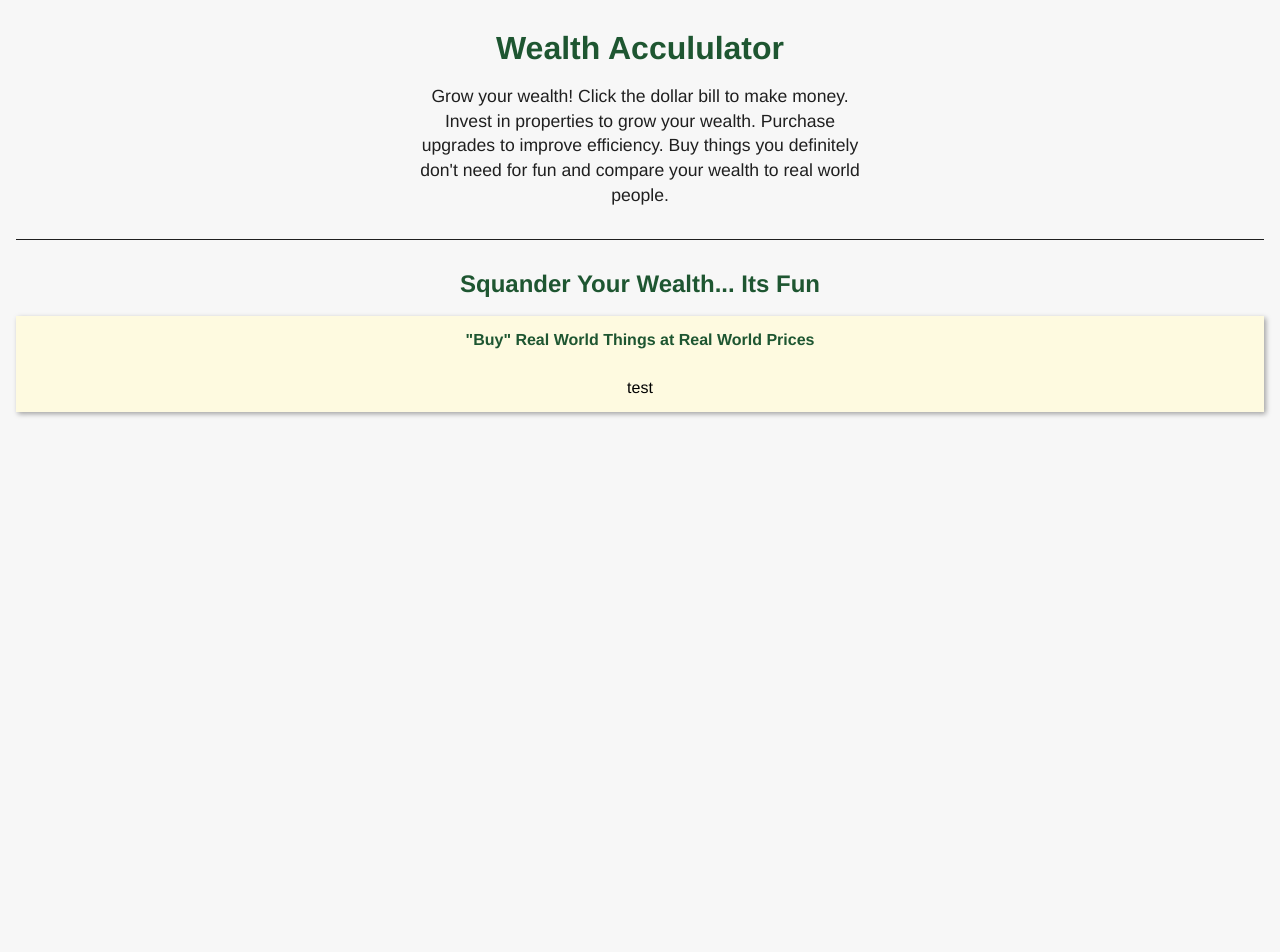
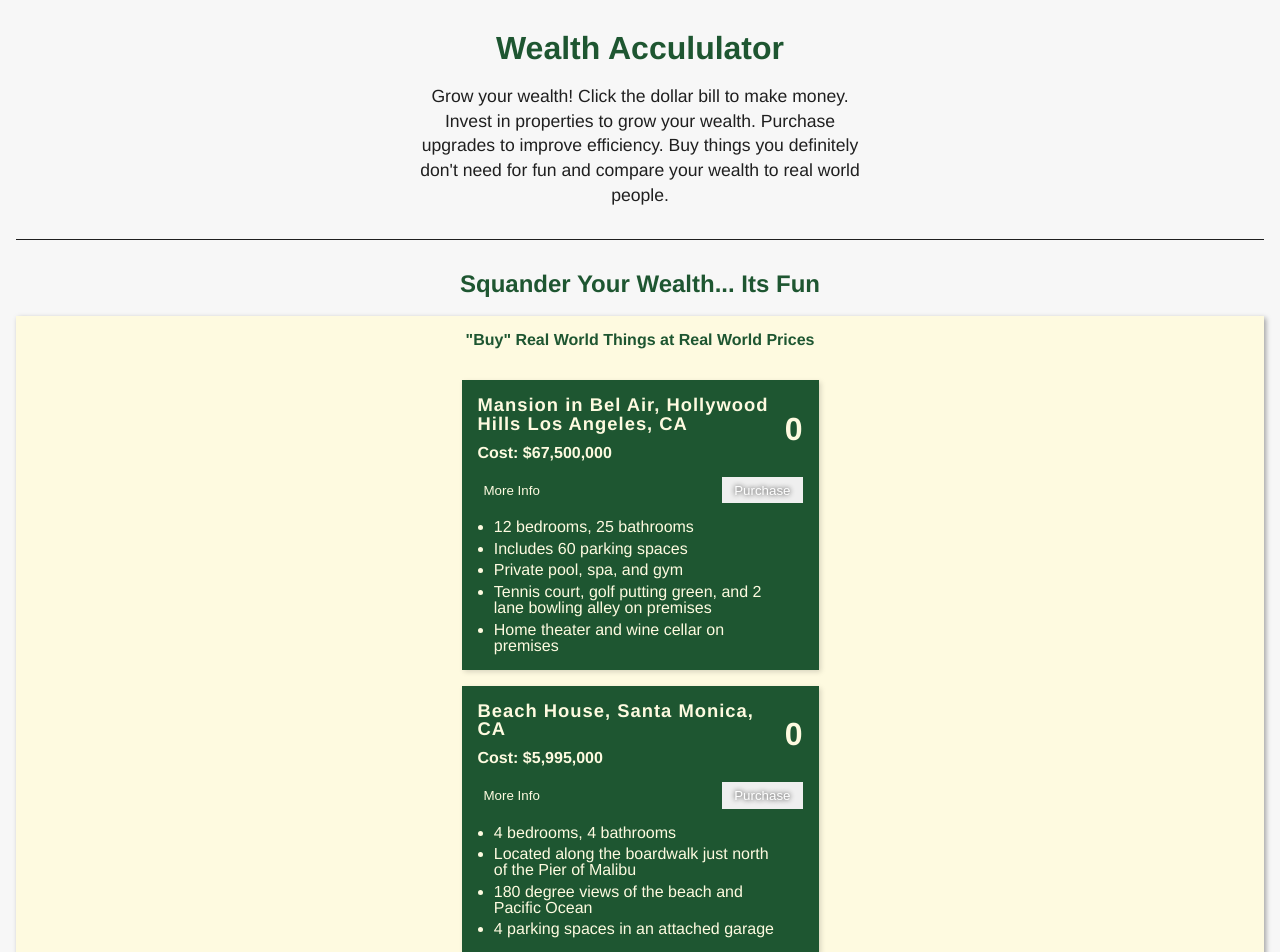
Before and after one commit to dkersten/accumulator-game-vue, a Vue app: page / in a window 1280 px wide. Shown: the top 952 px of the page. Before the commit the page ends 800 px from the top, so only its background shows below. Built offline with nearby package versions, Linux system fonts and the light colour scheme.

Commit message:
worked on rw purchase card component

```diff
--- a/src/components/RWPurchaseCard.vue
+++ b/src/components/RWPurchaseCard.vue
@@ -1,6 +1,31 @@
 <template>
-    <div class="rw-purchase-card">
-
+    <div>
+        <div v-for="property in properties" :key="property.num" class="rw-purchase-card">
+            <div class="top">
+                <div class="left">
+                    <h3>{{property.title}}</h3>
+                    <span class="cost">
+                        Cost: $<span class="price">{{property.price.toLocaleString()}}</span>
+                    </span>
+                </div>
+                <div class="right">
+                    <span class="quantity">0</span>
+                </div>
+            </div>
+            <div class="bottom">
+                <div class="button-container">
+                    <button class="more-info">More Info</button>
+                    <button class="buy">Purchase</button>
+                </div>
+                <div class="more-info-container">
+                    <ul>
+                        <li v-for="feature in property.features" :key="feature">
+                            {{feature}}
+                        </li>
+                    </ul>
+                </div>
+            </div>
+        </div>
     </div>
 </template>
 
@@ -9,6 +34,70 @@ export default {
     name: 'RWPurchaseCard',
     components: {
 
+    },
+
+    data() {
+        return {
+            properties: [
+                {
+                    num: 1,
+                    title: "Mansion in Bel Air, Hollywood Hills Los Angeles, CA",
+                    price: 67500000,
+                    features: [
+                        "12 bedrooms, 25 bathrooms",
+                        "Includes 60 parking spaces",
+                        "Private pool, spa, and gym",
+                        "Tennis court, golf putting green, and 2 lane bowling alley on premises",
+                        "Home theater and wine cellar on premises"
+                    ]
+                },
+                {
+                    num: 2,
+                    title: "Beach House, Santa Monica, CA",
+                    price: 5995000,
+                    features: [
+                        "4 bedrooms, 4 bathrooms",
+                        "Located along the boardwalk just north of the Pier of Malibu",
+                        "180 degree views of the beach and Pacific Ocean",
+                        "4 parking spaces in an attached garage"
+                    ]
+                },
+                {
+                    num: 3,
+                    title: "Mansion in La Jolla, San Diego, CA",
+                    price: 26900000,
+                    features: [
+                        "4 bedrooms, 6 bathrooms",
+                        "Oceanfront beach house on the white sands of La Jolla Shores",
+                        "Private views of the Pacific Ocean",
+                        "4 Car Attached Garage",
+                        "1275 square foot deck facing the ocean"
+                    ]
+                },
+                {
+                    num: 4,
+                    title: "Pethouse in NY, NY",
+                    price: 90000000,
+                    features: [
+                        "6 bedrooms, 8 bathrooms",
+                        "82nd floor Penthouse 3 blocks from Central Park",
+                        "360 degree views of NYC",
+                        "Indoor pool, fitness center, spa and other amenities on premises"
+                    ]
+                },
+                {
+                    num: 5,
+                    title: "Mansion on Bird Key, Sarasota, FL",
+                    price: 6500000,
+                    features: [
+                        "4 bedrooms, 6 bathrooms",
+                        "Waterfront property with private dock",
+                        "Private swimming pool and hot tub overlooking the water",
+                        "Access to community clubhouse and tennis courts"
+                    ]
+                }
+            ]
+        }
     }
 }
 </script>
@@ -19,7 +108,107 @@ export default {
     @import '../assets/scss/mixins.scss';
 
     .rw-purchase-card {
+      padding: 1rem;
+      margin: 0 auto 1rem;
+      background: $color-green-dark;
+      max-width: 325px;
+      box-shadow: $box-shadow-sm-subtle;
 
+      .top {
+        display: flex;
+        justify-content: space-between;
+        align-items: center;
+
+        .left {
+          h3 {
+            color: $color-cream;
+            font-weight: 700;
+            letter-spacing: 1px;
+            font-size: 1.15rem;
+            margin-bottom: 0.75rem;
+          }
+
+          .cost {
+            color: $color-cream;
+            font-weight: 700;
+          }
+        }
+
+        .right {
+          margin-left: 0.5rem;
+          .quantity {
+            font-weight: 700;
+            font-size: 2rem;
+            color: $color-cream;
+          }
+        }
+      }
+
+      .bottom {
+        margin-top: 1rem;
+        text-align: center;
+
+        .button-container {
+          display: flex;
+          flex-wrap: wrap;
+          justify-content: space-between;
+        }
+
+        button.more-info {
+          background: none;
+          color: $color-cream;
+          border: none;
+
+          &:hover {
+            cursor: pointer;
+          }
+        }
+
+        button.buy {
+          color: $color-white;
+          text-shadow: 0 0 5px $color-grey-dark;
+          border: none;
+          padding: 0.35rem 0.75rem;
+
+          &:hover {
+            cursor: pointer;
+          }
+        }
+
+        button.buy.enabled {
+          background: $color-green-bright;
+        }
+
+        button.buy.disabled {
+          background: $color-red;
+          cursor: not-allowed;
+        }
+
+        .more-info-container {
+          &.hide {
+            display: none;
+          }
+
+          &.show {
+            display: block;
+          }
+
+          width: 90%;
+          margin: 1rem auto 0;
+          * {
+            color: $color-cream;
+          }
+
+          ul {
+            text-align: left;
+            list-style: disc;
+
+            li:not(:last-of-type) {
+              margin-bottom: 0.35rem;
+            }
+          }
+        }
+      }
     }
 
 </style>
--- a/src/containers/RWPurchases.vue
+++ b/src/containers/RWPurchases.vue
@@ -2,17 +2,19 @@
     <section class="rw-purchases">
         <h3>"Buy" Real World Things at Real World Prices</h3>
         <div class="rw-purchases-container">
-            test
+            <RWPurchaseCard></RWPurchaseCard>
         </div>
     </section>
 </template>
 
 <script>
 
+import RWPurchaseCard from '../components/RWPurchaseCard'
+
 export default {
     name: 'RWPurchases',
     components: {
-
+        RWPurchaseCard
     }
 }
 </script>
@@ -24,6 +26,8 @@ export default {
 
     .rw-purchases {
         @include section-styling;
+        margin-left: auto;
+        margin-right: auto;
 
         h3 {
             @include heading-styling-main;
```
